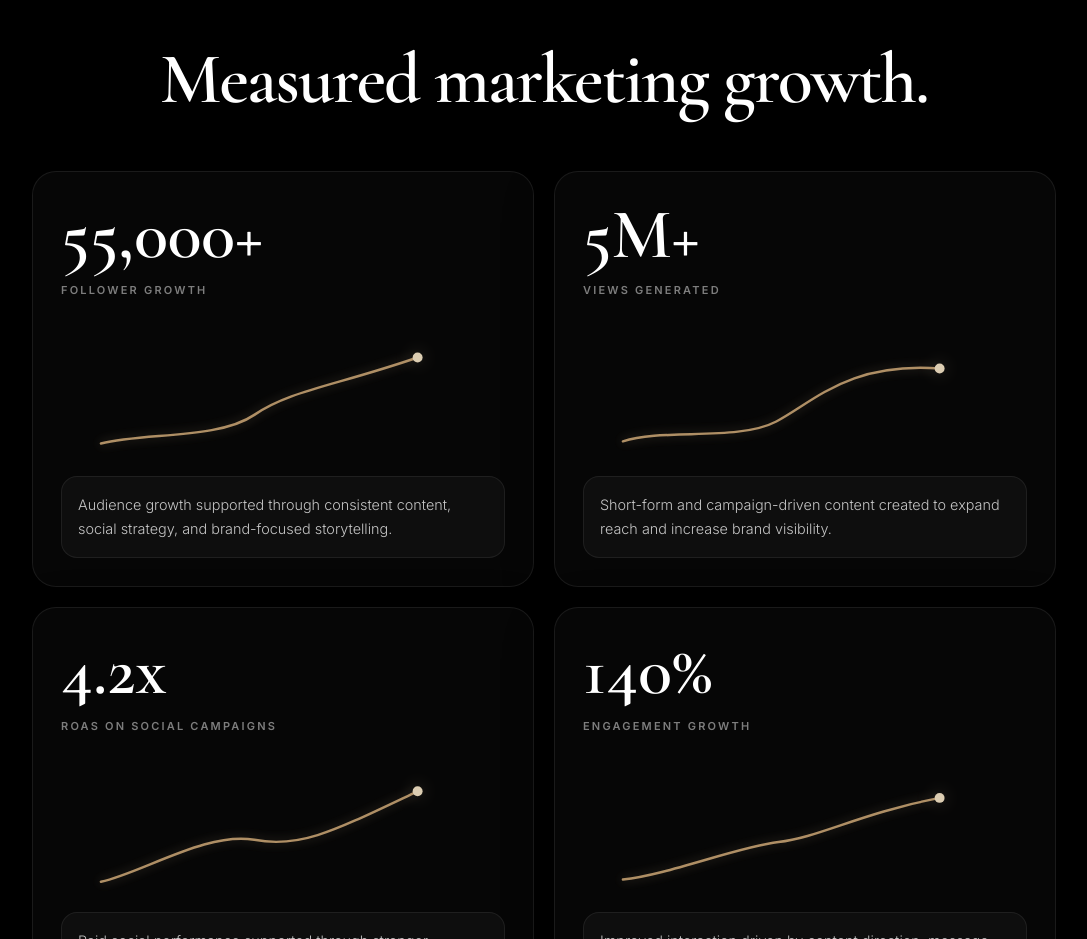
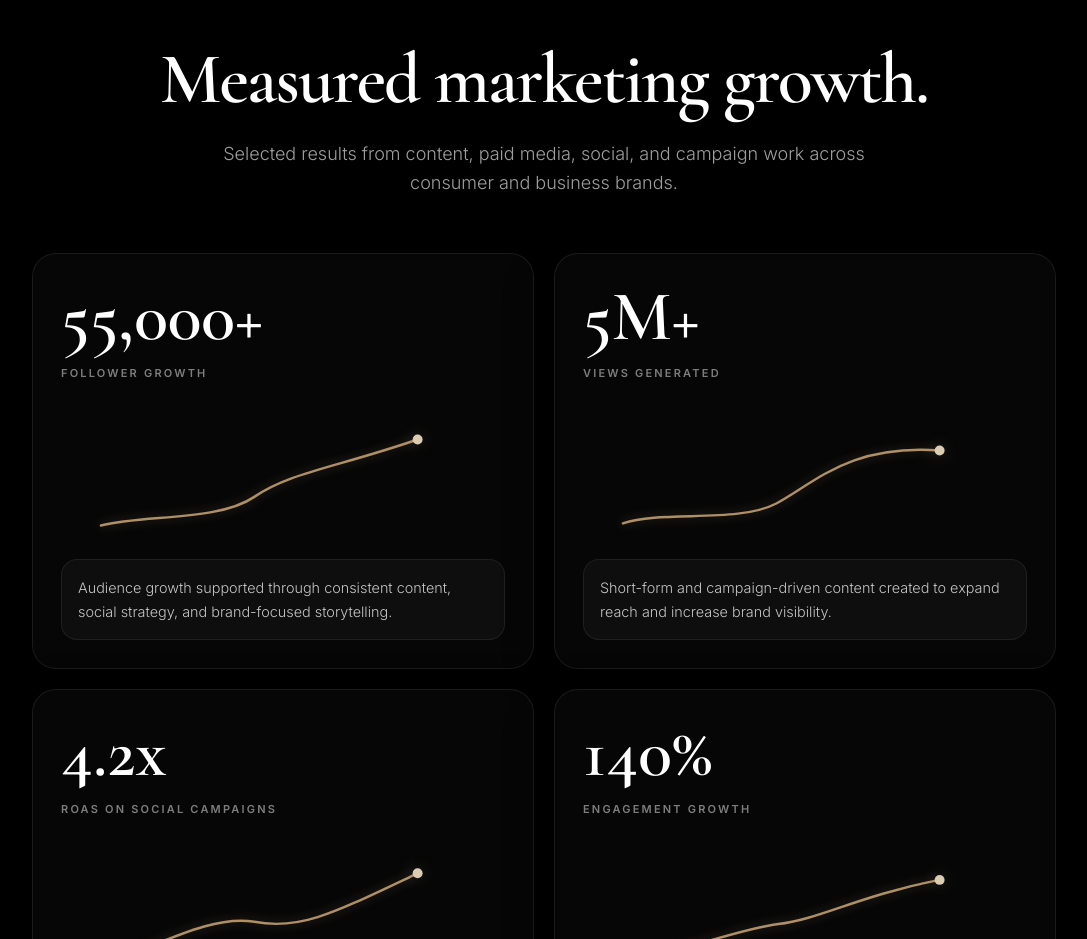
Before and after one commit to markkkka/Portfolio-Website, a React (Vite) app: page / in a window 1280 px wide. Shown: the part 2340-3279 px from the top of the page, without its empty margins (96-1183 px from the left). Built offline with nearby package versions, Linux system fonts and the light colour scheme.

Commit message:
Add context below measured marketing growth

```diff
--- a/src/App.tsx
+++ b/src/App.tsx
@@ -1113,6 +1113,9 @@ const SelectedOutcomes = () => (
           <h2 className="font-editorial text-5xl font-semibold leading-none text-white md:text-7xl lg:whitespace-nowrap">
             Measured marketing growth.
           </h2>
+          <p className="mx-auto mt-6 max-w-2xl text-base font-light leading-relaxed text-white/62 md:text-lg">
+            Selected results from content, paid media, social, and campaign work across consumer and business brands.
+          </p>
         </div>
       </SectionReveal>
 
```
